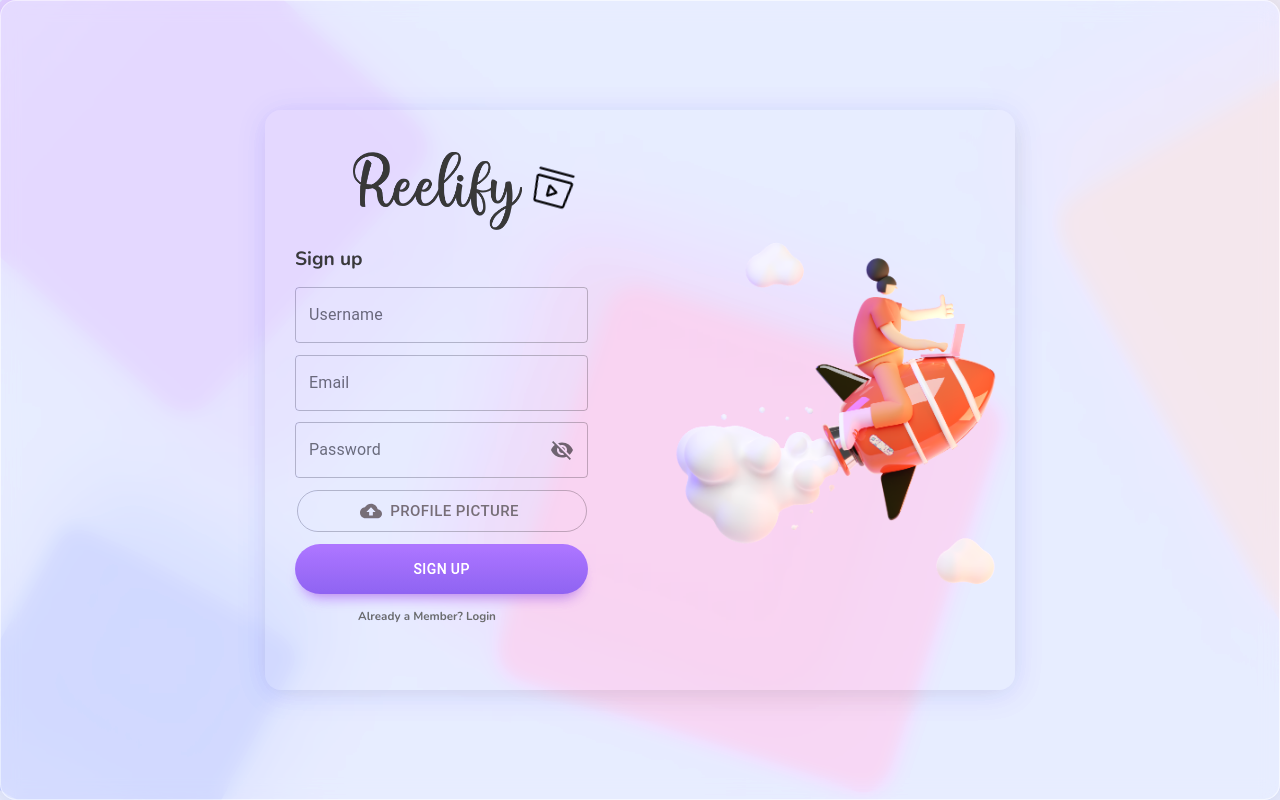
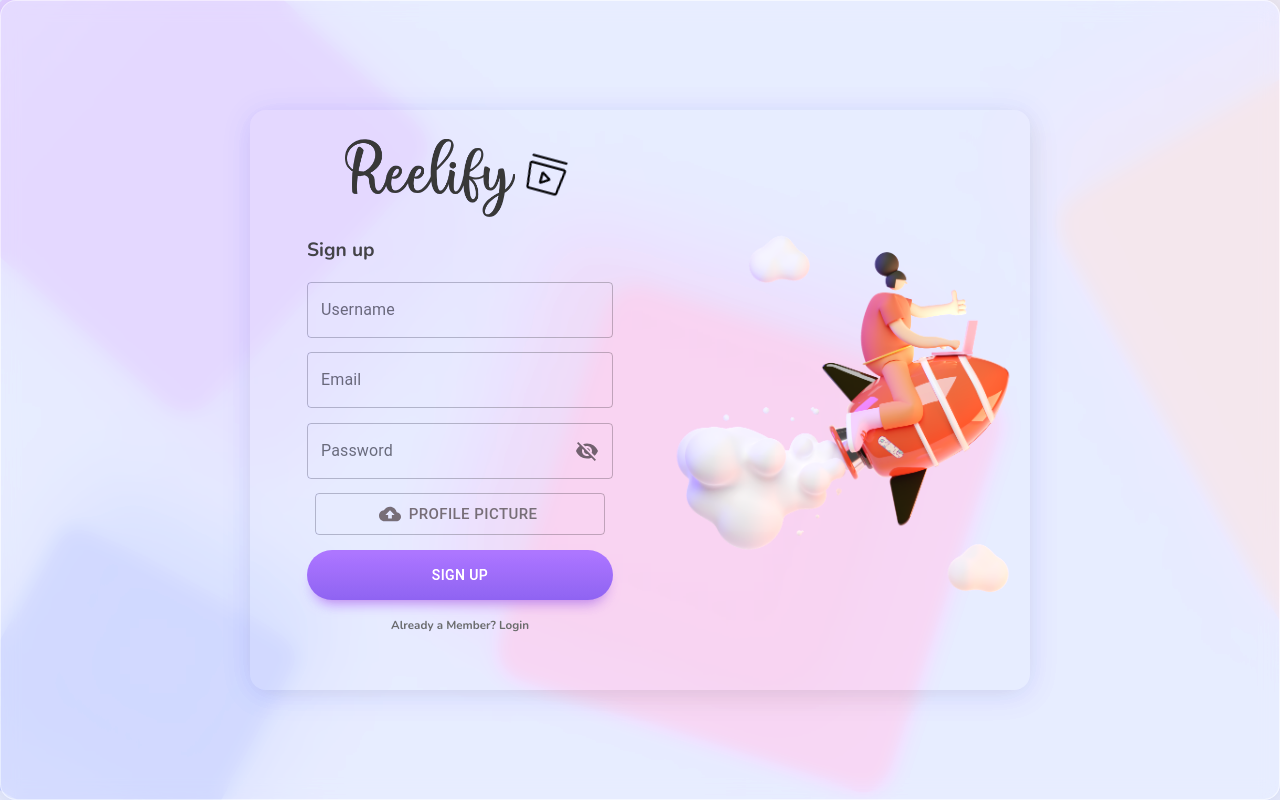
Before and after one commit to Shreya-0999/Reelify, a React (Create React App) app: page /signup in a window 1280 px wide. Built offline with nearby package versions, Linux system fonts and the light colour scheme; no server answers.

Commit message:
css improved

```diff
--- a/src/Components/Feeds Area/NaviBar.js
+++ b/src/Components/Feeds Area/NaviBar.js
@@ -5,13 +5,12 @@ import wordLogo from '../Images/word_logo.png'
 
 function NaviBar() {
     return (
-        <div className= 'instaImage'>
+        <div className= 'navImage'>
+            <div className= 'navName'>
+                <img src= {wordLogo}/>
+            </div>
             <div className= 'logo'>
                 <img src= {logo}/>
-            </div>
-            <span className="span"/>
-            <div className= 'instagram'>
-                <img src= {wordLogo}/>
             </div>
         </div>
     )
--- a/src/Components/Logging In/Login.js
+++ b/src/Components/Logging In/Login.js
@@ -114,7 +114,7 @@ function Login() {
 
                         </div>
                         <form onSubmit={handleLogin} className='user_data'>
-                            <h4>Login</h4>
+                            <h4 className='subHeaderLogin'>Login</h4>
                             <div className='inputfield'>
                                 <TextField
                                     // className={classes.inputfield}
@@ -174,10 +174,10 @@ function Login() {
                                 >
                                     Login
                                 </Button>
-                                {error ? <h1>{error}</h1> : <></>}
                             </div>
-                            <div className='card_3' style={{ justifyContent: 'flex-start' }}>
-                                <h5 onClick={handleRouting} className='routing'>New Member?  SignUp</h5>
+                            {error ? <h4 className='loginError'>{error}</h4> : <></>}
+                            <div className='card_3' >
+                                <h5 onClick={handleRouting} className='routing' >New Member?  SignUp</h5>
                             </div>
                         </form>
                     </div>
--- a/src/Components/Logging In/SignUp.css
+++ b/src/Components/Logging In/SignUp.css
@@ -5,7 +5,8 @@
 body{
     margin: 0;
     font-family: 'Nunito', sans-serif;
-    color: #3f3f41;
+    /* color: #3f3f41; */
+    color: rgb(99, 100, 100);
     filter: brightness(1.08);
 }
 .body{
@@ -20,7 +21,7 @@ body{
     justify-content: center;
     align-items: center;
     /* From https://css.glass */
-    background: rgba(255, 255, 255, 0.2);
+    /* background: rgba(255, 255, 255, 0.2); */
     background: rgba(216, 220, 255, 0.377);
     /* background: rgba(210, 224, 255, 0.2); */
     border-radius: 16px;
@@ -33,7 +34,7 @@ body{
 
 .main_card{
     height: 580px;
-    width: 750px;
+    width: 780px;
     display: flex;
     /* flex-direction: column; */
     justify-content: center;
@@ -48,7 +49,6 @@ body{
     display: flex;
     justify-content: center;
     align-items: center;
-    /* background-color: azure; */
 }
 .logImage{
     width: 100%;
@@ -64,29 +64,34 @@ body{
     justify-content:center;
     align-items: center;
     margin: 0 30px;
-    /* padding: 5px; */
-    /* background-color: cornflowerblue; */
+}
+.card_4{
+    height: 90%;
+    width: 50%;
+    position: relative;
+    display: flex;
+    flex-direction: column;
+    justify-content:center;
+    align-items: center;
+    margin: 0 30px;
 }
 .card_3{
     height: 5%;
-    width: 90%;
+    width: 85%;
     display: flex;
-    justify-content: flex-end;
+    justify-content: center;
     align-items: center;
     font-size: 14px;
     margin-bottom: 10px;
     color: rgb(99, 100, 100);
-    /* background-color: blueviolet; */
 }
 .routing{
     height: 15px;
-    width: 85%;
+    width: 100%;
     display: flex;
     align-items: center;
     justify-content:center;
     cursor: pointer;
-    /* margin: 40px 0; */
-    /* background-color: aqua; */
 }
 .routing:hover{
     transform: scale(1.05);
@@ -94,9 +99,6 @@ body{
 .reelify_logo{
     height: 15%;
     width: 100%;
-    /* background-color: aqua; */
-    /* position: relative; */
-    /* top: -30px; */
     display: flex;
     justify-content:center;
     align-items: center;
@@ -107,43 +109,41 @@ body{
     width: 60px;
     padding: 8px;
     transform: rotate(15deg);
-    /* background-color: azure; */
 }
 img{
     max-height: 100%;
     max-width: 100%;
 }
-h4{
+.subHeaderLogin{
     height: 8%;
-    width: 100%;
+    width: 85%;
     margin: 0;
-    color: #363636;
-    /* color: #4e4a4a; */
     font-size: 1.2rem;
     display: flex;
     justify-content:flex-start;
     align-items: center;
-    /* background-color: bisque; */
 }
 .user_data{
-    height: 80%;
+    height: 85%;
     width: 100%;
     display: flex;
     flex-direction: column;
     justify-content: space-evenly;
-    align-items:flex-start;
-    /* background-color: rgb(217, 68, 247); */
+    align-items:center;
 }
 .inputfield{
     width: 85%;
     border-color: rgb(94, 95, 95);
-    /* background-color: cadetblue; */
 }
 .buttons{
     width: 85%;
     display: flex;
-    /* flex-direction: column; */
+    flex-direction: column;
     justify-content:center;
     align-items: center;
-    /* background-color: cornflowerblue; */
 }
+.loginError{
+    font-size: 18px;
+    color:rgb(252, 81, 81);
+    margin: 0;
+}
--- a/src/Components/Logging In/SignUp.js
+++ b/src/Components/Logging In/SignUp.js
@@ -36,7 +36,6 @@ const useStyles = makeStyles((theme) => ({
     },
     uploadBtn: {
         width: 290,
-        borderRadius: '32px',
         color: '#6e666e',
         // width: '100%',
     },
@@ -148,7 +147,7 @@ function SignUp() {
         <div className='body'>
             <div className="glass">
                 <div className='main_card'>
-                    <div className='card_2'>
+                    <div className='card_4'>
                         <div className='reelify_logo'>
                             <img src={wordLogo} alt='Logo'></img>
                             <div className="signupLogo">
@@ -158,7 +157,7 @@ function SignUp() {
                         </div>
 
                         <form onSubmit={handleSignUp} className='user_data'>
-                            <h4>Sign up</h4>
+                            <h4 className='subHeaderLogin'>Sign up</h4>
                             <div className='inputfield'>
                                 <TextField
                                     className={classes.textField}
@@ -257,8 +256,8 @@ function SignUp() {
                                 >
                                     Sign Up
                                 </Button>
-                                {error ? <h1>{error}</h1> : <></>}
                             </div>
+                            {error ? <h4 className='loginError'>{error}</h4> : <></>}
                             <div className='card_3' style={{ justifyContent: 'flex-start' }}>
                                 <h5 onClick={handleRouting} className='routing'>Already a Member?  Login</h5>
                             </div>
--- a/src/Components/Post/UploadImageFile.js
+++ b/src/Components/Post/UploadImageFile.js
@@ -4,22 +4,16 @@ import ImageRoundedIcon from '@material-ui/icons/ImageRounded';
 import Alert from '@material-ui/lab/Alert';
 import { makeStyles } from '@material-ui/core/styles';
 import LinearProgress from '@material-ui/core/LinearProgress';
-import '../Styles/uploadBtn.css'
 import { v4 as uuidv4 } from 'uuid'
 import { database, storage } from '../../firebase';
 
 const useStyles = makeStyles((theme) => ({
-    uploadBtn: {
+    imageBtn: {
         height: '70%',
-        width: 200,
-        fontSize: 18,
+        width: "50%",
+        // fontSize: 18,
         fontFamily: `'Nunito', sans-serif`,
         fontWeight: 100,
-        background:" rgba(181, 185, 255, 0.41)",
-        boxShadow: "0 4px 30px rgba(0, 0, 0, 0.1)",
-        border: "1px solid rgba(184, 149, 239, 0.65)",
-        backdropFilter: "blur(6px)",
-        WebkitBackdropFilter:"blur(6px)",
         borderRadius: "2rem"
     }
 
@@ -120,15 +114,14 @@ function UploadImageFile(props) {
                     />
                     <label htmlFor="contained-button-file">
                         <Button
-                            className={classes.uploadBtn}
+                            className={classes.imageBtn}
                             // variant="contained"
                             // color="secondary"
                             component="span"
                             size='medium'
                             disabled={loading}
-                            startIcon={<ImageRoundedIcon style={{ fontSize: 30 }} />}
+                            startIcon={<ImageRoundedIcon style={{ fontSize: 30, color:'whitesmoke' }} />}
                         >
-                            Image
                         </Button>
                     </label>
                     {loading ? <LinearProgress /> : <></>}
--- a/src/Components/Post/UploadVideoFile.js
+++ b/src/Components/Post/UploadVideoFile.js
@@ -5,22 +5,15 @@ import VideocamRoundedIcon from '@material-ui/icons/VideocamRounded';
 import Alert from '@material-ui/lab/Alert';
 import { makeStyles } from '@material-ui/core/styles';
 import LinearProgress from '@material-ui/core/LinearProgress';
-import '../Styles/uploadBtn.css'
 import {v4 as uuidv4} from 'uuid'
 
 const useStyles = makeStyles((theme) => ({
-    uploadBtn: {
+    videoBtn: {
         height: '70%',
-        width: 200,
-        fontSize: 18,
+        width: '50%',
+        // fontSize: 18,
         fontFamily: `'Nunito', sans-serif`,
         fontWeight: 100,
-        color: "#3f3f41",
-        background:" rgba(181, 185, 255, 0.41)",
-        boxShadow: "0 4px 30px rgba(0, 0, 0, 0.1)",
-        border: "1px solid rgba(184, 149, 239, 0.65)",
-        backdropFilter: "blur(6px)",
-        WebkitBackdropFilter:"blur(6px)",
         borderRadius: "2rem"
     }
 
@@ -130,15 +123,14 @@ function UploadVideoFile(props) {
                     />
                     <label htmlFor="icon-button-file">
                         <Button
-                            className={classes.uploadBtn}
+                            className={classes.videoBtn}
                             // variant="outlined"
                             // color="secondary"
                             component="span"
                             size='medium'
                             disabled={loading}
-                            startIcon={<VideocamRoundedIcon style={{ fontSize: 30 }} />}
+                            endIcon={<VideocamRoundedIcon style={{ fontSize: 35, color:'whitesmoke' }} />}
                         >
-                            Video
                         </Button>
                         {loading ? <LinearProgress /> : <></>}
                     </label>
--- a/src/Components/Styles/NaviBar.css
+++ b/src/Components/Styles/NaviBar.css
@@ -1,38 +1,28 @@
-.instaImage{
-    height: 80%;
+.navImage{
+    height: 95%;
     width: 40%;
     display: flex;
     justify-content: center;
     align-items: center;
-    /* position: fixed; */
-    /* position: sticky;
-    top:0; */
-    /* background-color: cadetblue; */
 }
 .logo{
-    height: 100%;
-    width: 10%;
-    /* margin-right: 5px; */
-    /* margin: 10px; */
-    padding: 7px;
+    height: 55px;
+    width: 55px;
+    padding: 8px;
+    right: 4px;
+    position: relative;
+    transform: rotate(15deg);
     display: flex;
-    justify-content: center;
+    justify-content: flex-start;
     align-items: center;
-    /* background-color: beige; */
 }
-.span{
-    height: 100%;
-    border-right: 1px solid rgba(168, 164, 164, 0.637);
-}
-.instagram{
+.navName{
     height: 100%;
     width: 25%;
     padding: 7px;
-    /* margin: 10px; */
     display: flex;
-    justify-content: center;
+    justify-content: flex-end;
     align-items: center;
-    /* background-color: blueviolet; */
 }
 img{
     max-height: 100%;
--- a/src/Components/Styles/post.css
+++ b/src/Components/Styles/post.css
@@ -27,6 +27,7 @@
     backdrop-filter: blur(6px); */
 
     border: 1px solid rgba(148, 144, 144, 0.637);
+
 }
 .postHeader{
     height: 60px;
@@ -34,6 +35,7 @@
     display: flex;
     margin-bottom: 10px;
     border-bottom: 1px solid rgba(168, 164, 164, 0.637);
+
 }
 .postMedia{
     /* height: 80%; */
--- a/src/Components/Styles/uploadBtn.css
+++ /dev/null
@@ -1,7 +0,0 @@
-@import url('https://fonts.googleapis.com/css2?family=Nunito:wght@700&display=swap');
-.upload{
-    display: flex;
-    justify-content: center;
-    align-items: center;
-    font-family: 'Nunito', sans-serif;
-}
```
Also changed, not shown: src/Components/Feeds Area/Feed.js (+13 -3 lines), src/Components/Styles/Feed.css (+29 -20 lines).
